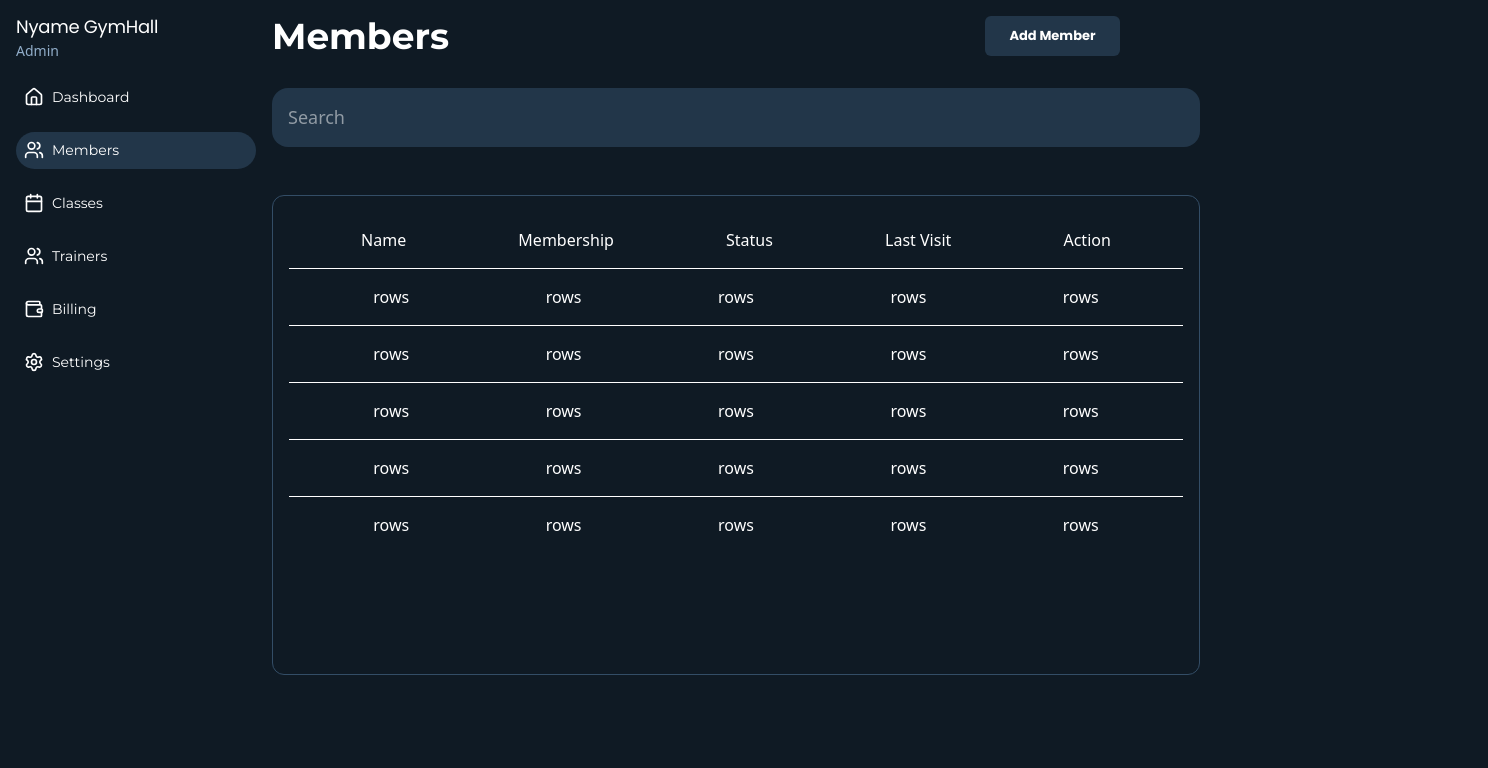
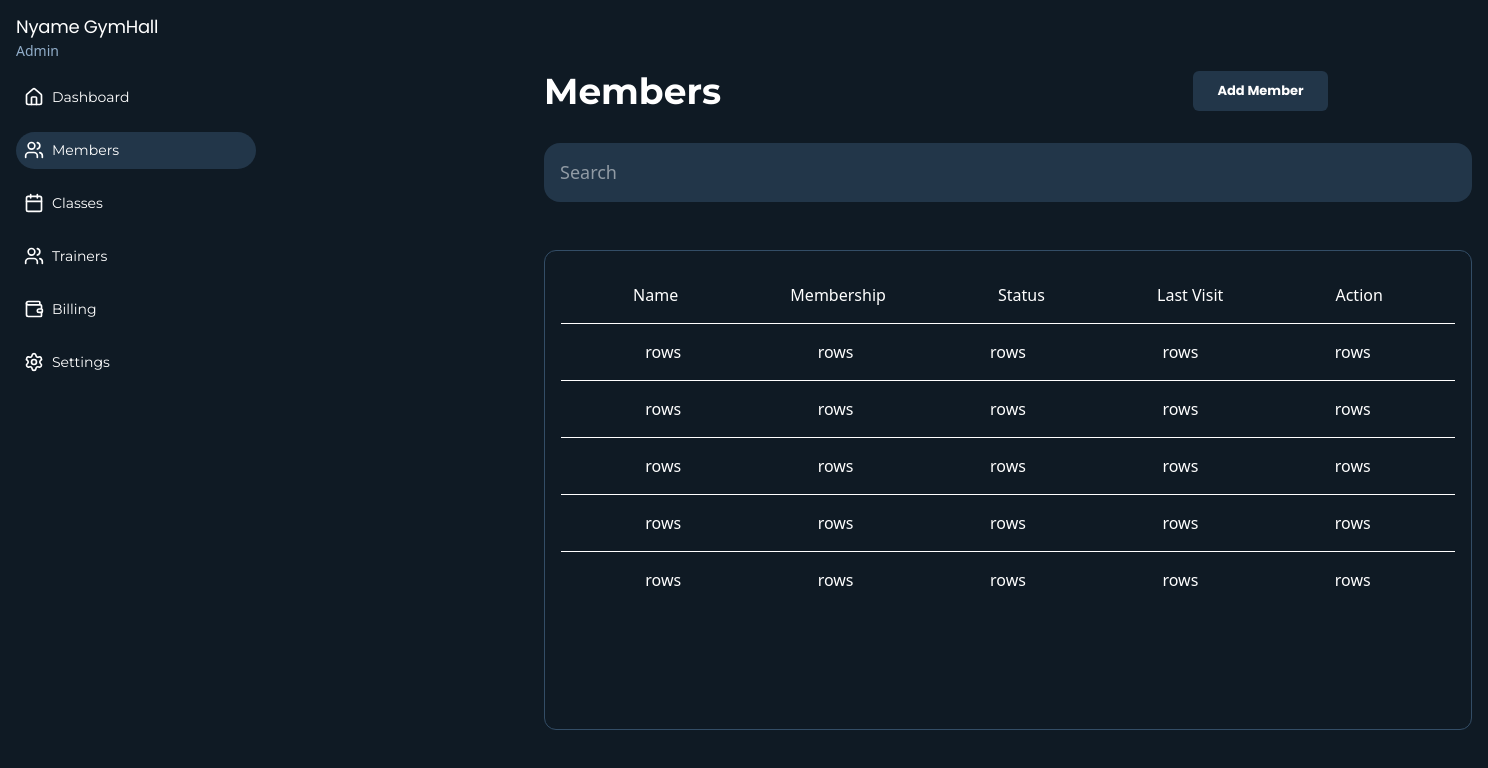
Before and after one commit to mafindijr/Gym-Management-System, a React (Vite) app: page /member in a window 1280 px wide. Shown: the top 768 px of the page, 1488 px wide, since content can reach past the window. Built offline with nearby package versions, Linux system fonts and the light colour scheme.

Commit message:
import modal for review

```diff
--- a/src/layout/Dashboard-layout.jsx
+++ b/src/layout/Dashboard-layout.jsx
@@ -7,7 +7,7 @@ export default function DashboardLayout() {
 
       <Sidebar />
 
-      <main className="flex-1 items-center justify-center p-4">
+      <main className="relative flex ml-68 flex-1 items-center justify-center p-4">
         <Outlet />
       </main>
 
```
